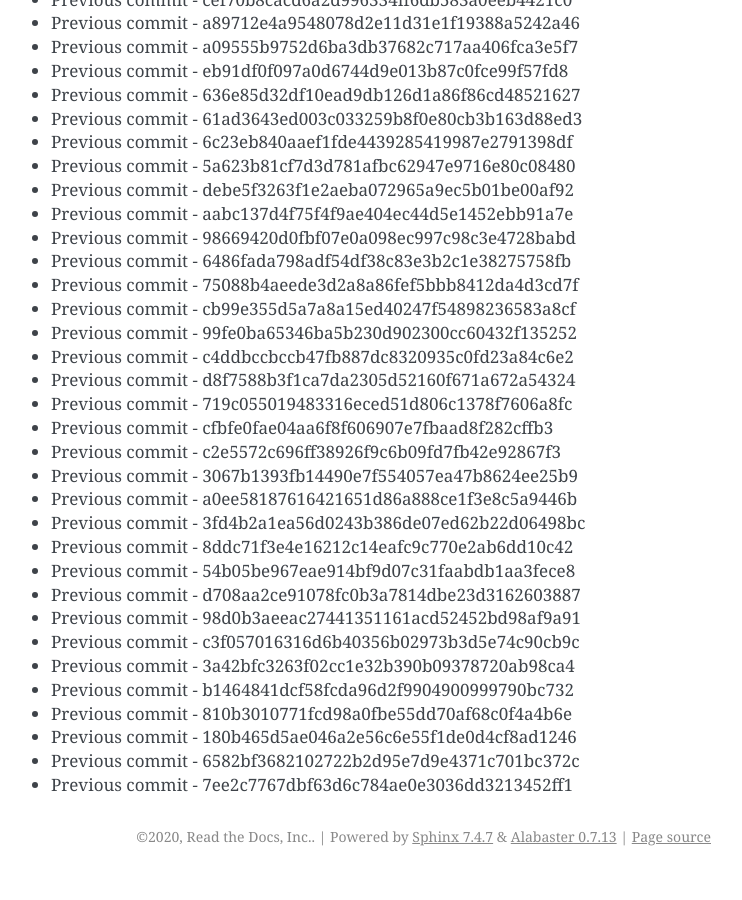
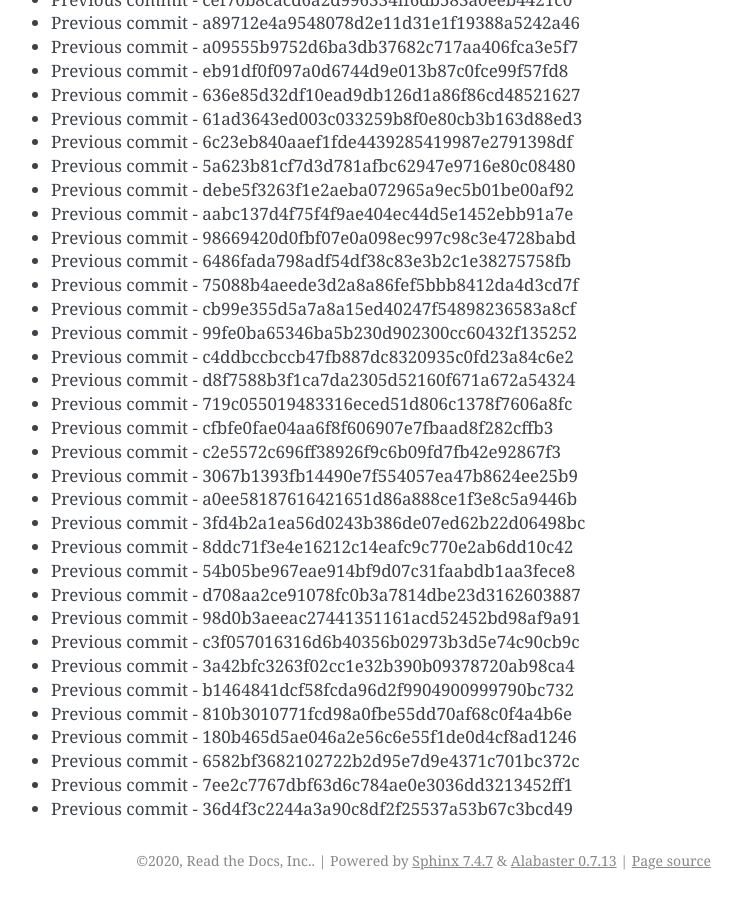
Before and after one commit to readthedocs/rtd-git-stresstest, a Sphinx documentation site: the page built from docs/updates.rst, in a window 1280 px wide and 900 px high, scrolled down 90846 px. Shown: the whole window, without its empty margins (399-1141 px from the left). Built offline with Sphinx 7.4.7, drawn with Linux system fonts in a browser that asks for light colours; before the commit the page ends 91722 px from its top, so only the background shows below that.

Commit message:
Generating commit from previous: 36d4f3c2244a3a90c8df2f25537a53b67c3bcd49

```diff
--- a/docs/updates.rst
+++ b/docs/updates.rst
@@ -3849,3 +3849,4 @@ It can be tested for any performance characteristics.
 * Previous commit - 180b465d5ae046a2e56c6e55f1de0d4cf8ad1246
 * Previous commit - 6582bf3682102722b2d95e7d9e4371c701bc372c
 * Previous commit - 7ee2c7767dbf63d6c784ae0e3036dd3213452ff1
+* Previous commit - 36d4f3c2244a3a90c8df2f25537a53b67c3bcd49
```
